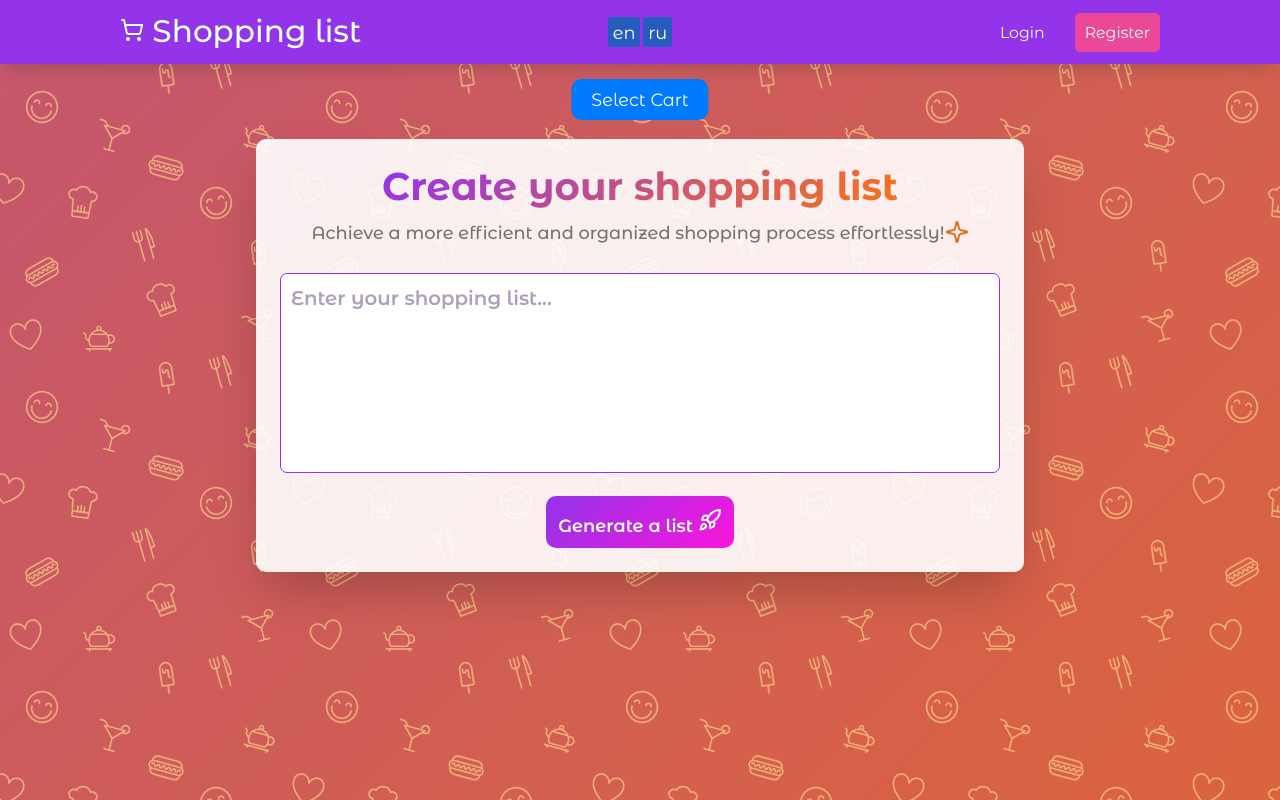
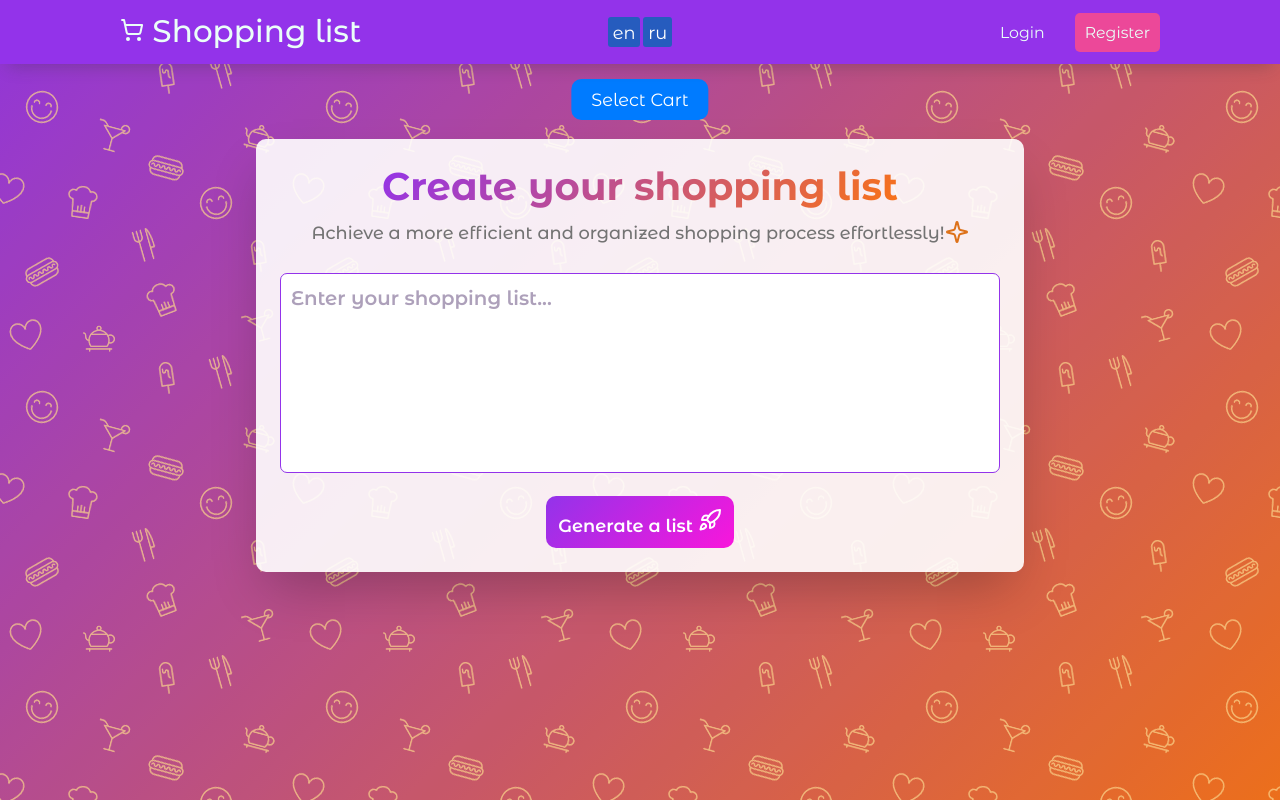
Before and after one commit to Dobbriik/ShopungList, a React (Vite) app: page / in a window 1280 px wide. Built offline with nearby package versions, Linux system fonts and the light colour scheme.

Commit message:
fix gackground

```diff
--- a/src/app/index.scss
+++ b/src/app/index.scss
@@ -12,14 +12,14 @@
 
 body {
 	position: relative;
-	animation: gradientAnimation 10s ease infinite;
+	// animation: gradientAnimation 10s ease infinite;
 	transition: opacity 0.3s ease;
 	background: linear-gradient(
 		-45deg,
 		var(--secondary-color),
 		var(--primary-color)
 	);
-	background-size: 400% 400%;
+	background-size: 100% 100%;
 	min-width: 100vw;
 	min-height: 100vh;
 	overflow-x: hidden;
@@ -40,17 +40,17 @@ body::after {
 	content: '';
 }
 
-@keyframes gradientAnimation {
-	0% {
-		background-position: 0% 50%;
-	}
-	50% {
-		background-position: 100% 50%;
-	}
-	100% {
-		background-position: 0% 50%;
-	}
-}
+// @keyframes gradientAnimation {
+// 	0% {
+// 		background-position: 0% 50%;
+// 	}
+// 	50% {
+// 		background-position: 100% 50%;
+// 	}
+// 	100% {
+// 		background-position: 0% 50%;
+// 	}
+// }
 
 .container {
 	display: flex;
```
